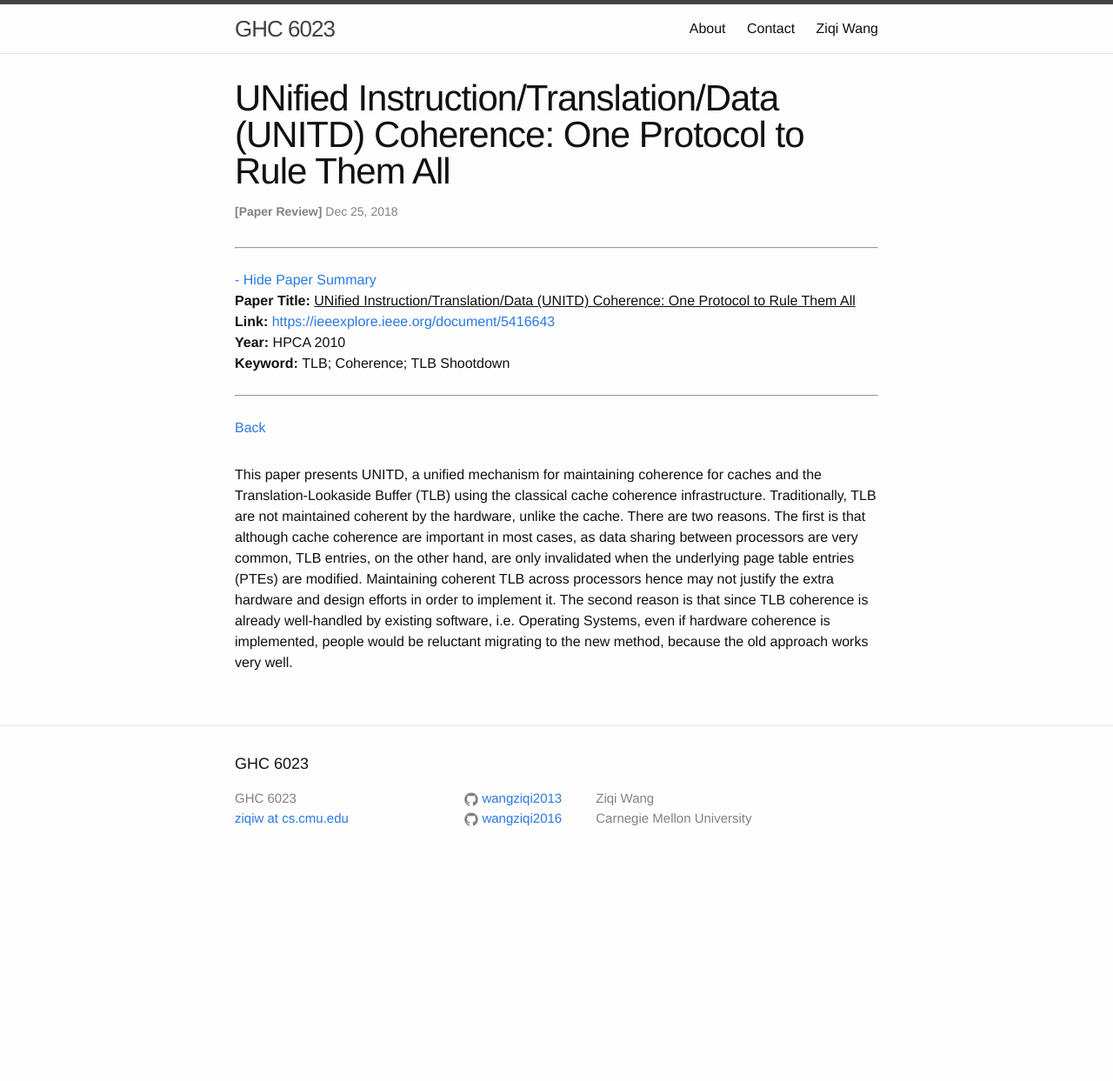
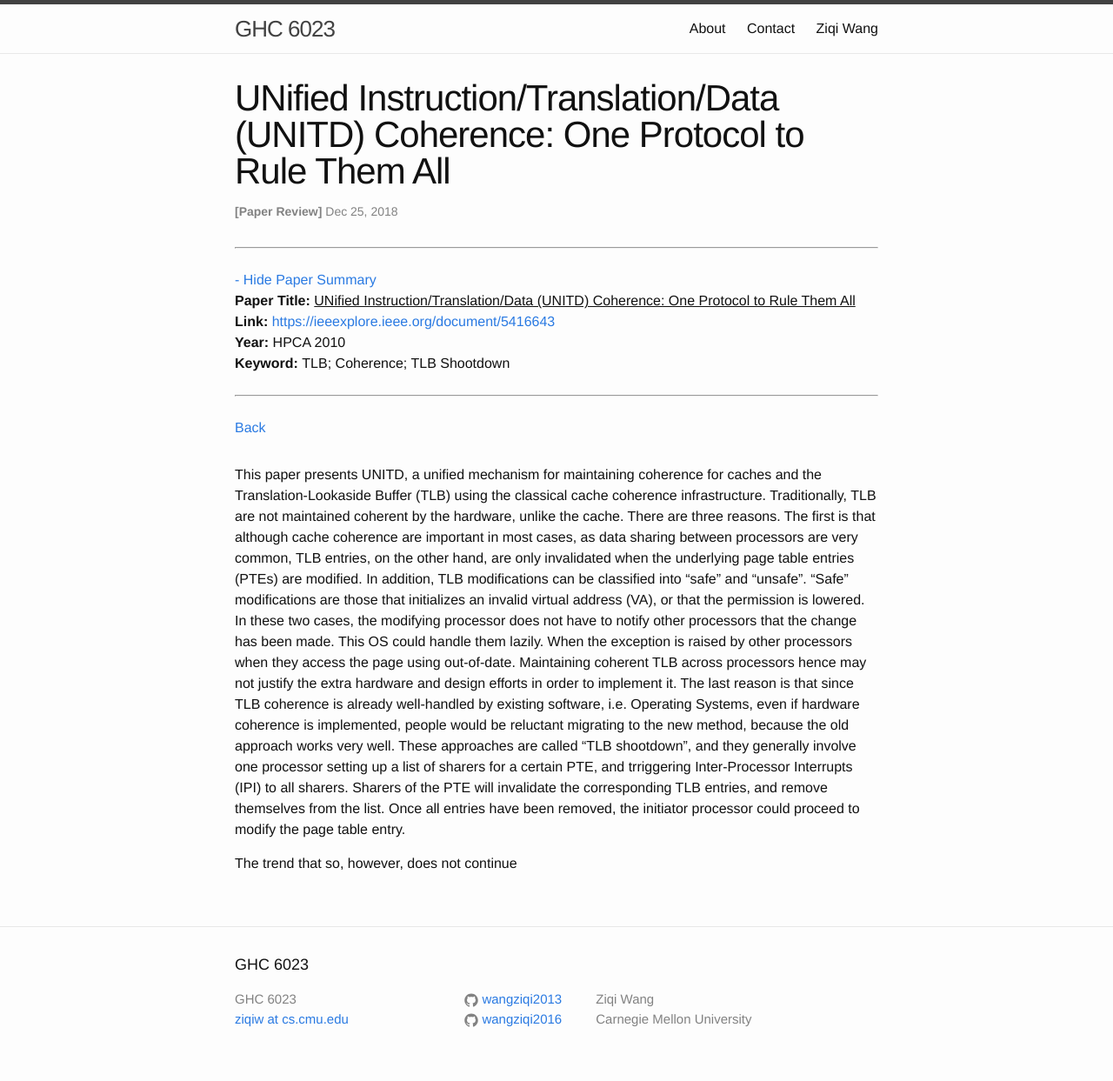
Before and after one commit to wangziqi2013/wangziqi2013.github.io, a Jekyll site: the page built from _posts/2018-12-24-unitd.markdown, in a window 1280 px wide. Shown: the whole page at 87% size. Built offline with Jekyll 4.4.1, drawn with Linux system fonts in a browser that asks for light colours; before the commit the page ends 1012 px from its top, so only the background shows below that.

Commit message:
Working on second reason

```diff
--- a/_posts/2018-12-24-unitd.markdown
+++ b/_posts/2018-12-24-unitd.markdown
@@ -15,9 +15,18 @@ version_mgmt:
 
 This paper presents UNITD, a unified mechanism for maintaining coherence for caches and the Translation-Lookaside Buffer
 (TLB) using the classical cache coherence infrastructure. Traditionally, TLB are not maintained coherent by the hardware,
-unlike the cache. There are two reasons. The first is that although cache coherence are important in most cases, as data
+unlike the cache. There are three reasons. The first is that although cache coherence are important in most cases, as data
 sharing between processors are very common, TLB entries, on the other hand, are only invalidated when the underlying page
-table entries (PTEs) are modified. Maintaining coherent TLB across processors hence may not justify the extra hardware and
-design efforts in order to implement it. The second reason is that since TLB coherence is already well-handled by existing
+table entries (PTEs) are modified. In addition, TLB modifications can be classified into "safe" and "unsafe". "Safe"
+modifications are those that initializes an invalid virtual address (VA), or that the permission is lowered. In these two
+cases, the modifying processor does not have to notify other processors that the change has been made. This OS could handle
+them lazily. When the exception is raised by other processors when they access the page using out-of-date. Maintaining coherent
+TLB across processors hence may not justify the extra hardware and
+design efforts in order to implement it. The last reason is that since TLB coherence is already well-handled by existing
 software, i.e. Operating Systems, even if hardware coherence is implemented, people would be reluctant migrating to the
-new method, because the old approach works very well.
+new method, because the old approach works very well. These approaches are called "TLB shootdown", and they generally involve
+one processor setting up a list of sharers for a certain PTE, and trriggering Inter-Processor Interrupts (IPI) to all sharers.
+Sharers of the PTE will invalidate the corresponding TLB entries, and remove themselves from the list. Once all entries have been
+removed, the initiator processor could proceed to modify the page table entry.
+
+The trend that so, however, does not continue
```
